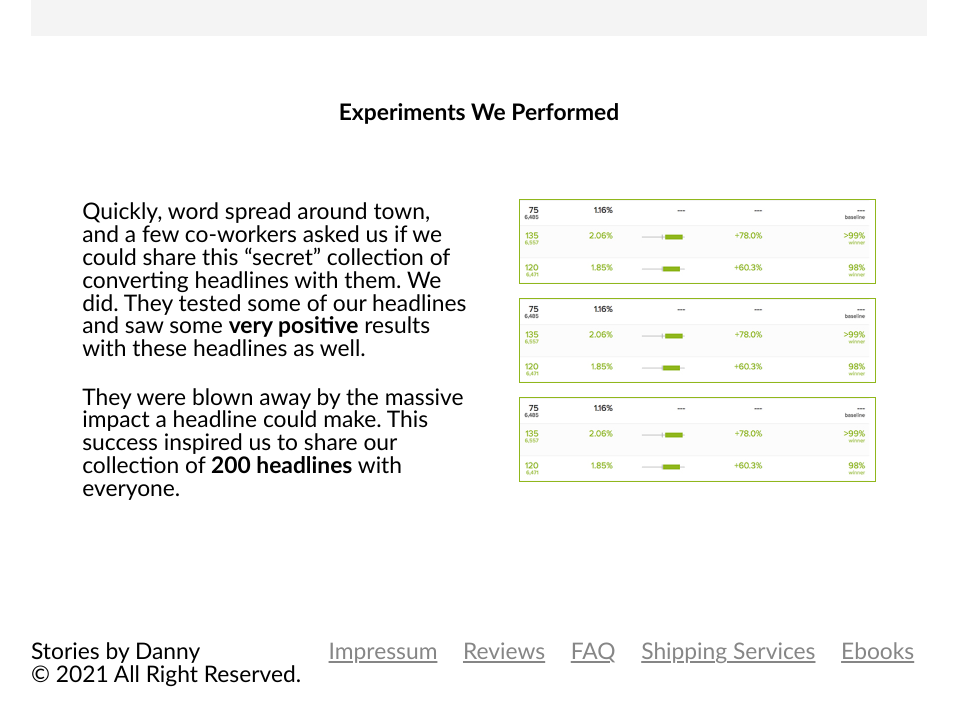
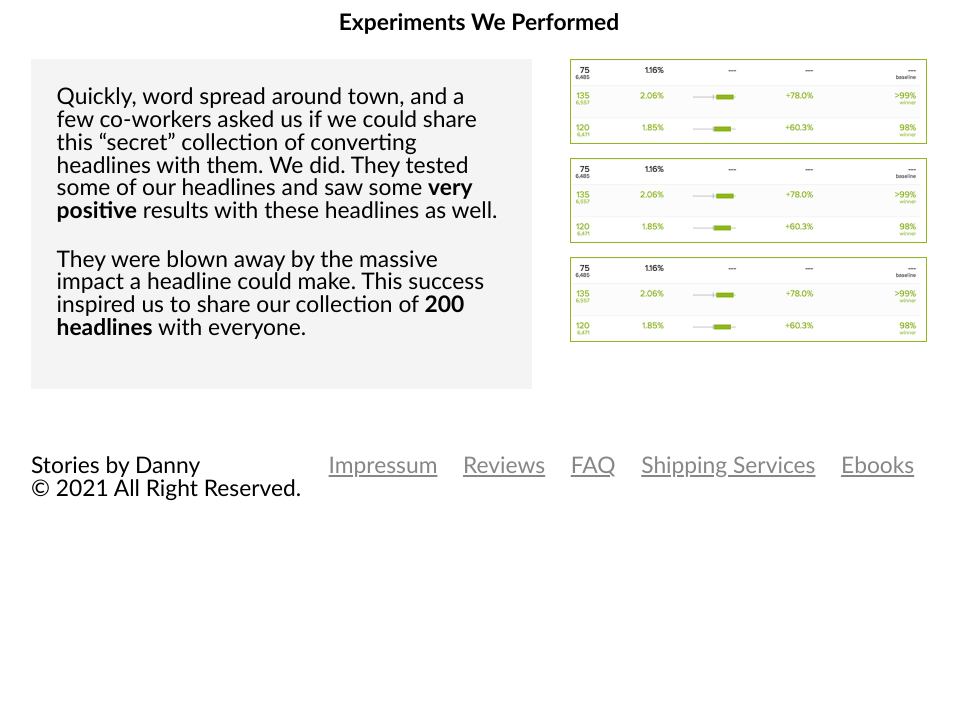
Before and after one commit to kellyalvesp/atv-em-dupla, a plain HTML site: page index.html in a window 1280 px wide. Shown: the part 1822-2546 px from the top of the page, without its empty margins (161-1119 px from the left). After the commit the page ends 2423 px from the top, so only its background shows below. Drawn offline with Linux system fonts and the light colour scheme.

Commit message:
finalizado

```diff
--- a/css/style.css
+++ b/css/style.css
@@ -51,7 +51,7 @@ table {
 html{
     font-family: 'Trebuchet MS', 'Lucida Sans Unicode', 'Lucida Grande', 'Lucida Sans', Arial, sans-serif;
     font-size: calc(10px + 1vw);
-    padding: 4vw 15vw 4vw 15vw;
+    padding: 3vw 15vw 3vw 15vw;
 }
 a {
     color: black;
@@ -63,7 +63,7 @@ header {
     background: #f4f4f4;
     display: flex;
     justify-content: space-between;
-    padding: 3vw 3vw 6vw 3vw;
+    margin: 0 0 3vw 0;
 }
 header p span.negrito {
      font-weight: bold;
@@ -81,9 +81,7 @@ header ul li a.atual {
 
 /*HEADLINE*/
 section.headline {
-    background: #f4f4f4;
     display: flex;
-    padding: 0 3vw 0 3vw;
 }
 section.headline div {
     padding: 0 3vw 0 0;
@@ -123,9 +121,9 @@ section.headline div li a.sublinhado {
     text-align: center;
     margin: 5vw 0 5vw 0;
  }
- section.point div.background-bege {
-    background: #f4f4f4 ;
- }
+section.point div.background-bege {
+    background: #f4f4f4;
+}
  section.point div {
     display: flex;
     margin: 0 0 5vw 0;
@@ -144,8 +142,10 @@ section.experiments h2 {
 section.experiments > div{
     display: flex;
 }
-section.experiments div {
+section.experiments div.background-bege {
+    background: #f4f4f4 ;
     padding: 2vw;
+    margin: 0 3vw 0 0;
 }
 section.experiments div p {
     margin: 0 0 2vw 0;
--- a/index.html
+++ b/index.html
@@ -68,7 +68,7 @@
         <section class="experiments">
             <h2>Experiments We Performed</h2>
             <div>
-                <div>
+                <div class="background-bege">
                     <p>
                         Quickly, word spread around town, and a few co-workers asked us if we could share this “secret” collection of converting headlines with them. We did. They tested some of our headlines and saw some <span>very positive</span> results with these headlines as well.
                     </p>
```
